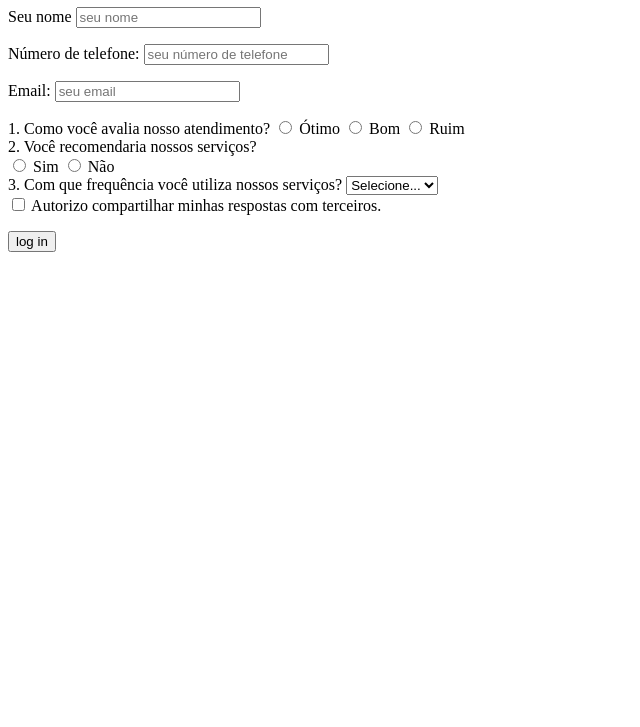
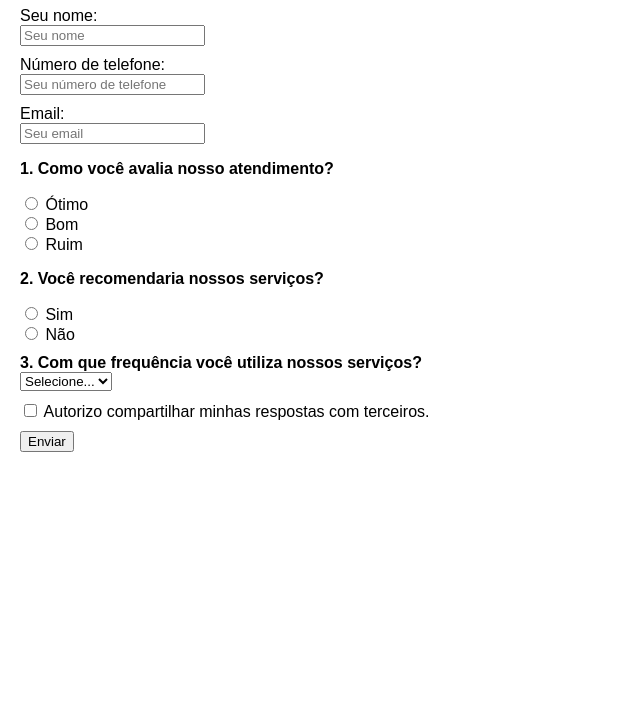
Before and after one commit to henriquesamuel332/formulario.html, a plain HTML site: page formulario.html/index.html in a window 1280 px wide. Shown: the part 73-800 px from the top of the page, without its empty margins (0-640 px from the left). Drawn offline with Linux system fonts and the light colour scheme.

Commit message:
Update index.html

```diff
--- a/formulario.html/index.html
+++ b/formulario.html/index.html
@@ -3,54 +3,68 @@
 <head>
     <meta charset="UTF-8">
     <meta name="viewport" content="width=device-width, initial-scale=1.0">
-    <title>Document</title>
+    <title>Formulários</title>
+    <style>
+        body {
+            font-family: Arial, sans-serif;
+            margin: 20px;
+        }
+        .radio-group, .checkbox-group {
+            margin: 10px 0;
+        }
+        form > p {
+            margin: 10px 0;
+        }
+    </style>
 </head>
 <body>
     <h1>Formulários</h1>
+
+    <form action="index.html" method="post">
         <p>
-    <form action="index.html" method="post">
-
-        <label>Seu nome</label>
-        <input type="text" placeholder="seu nome">
-    <p>
-      <label>Número de telefone:</label>
-      <input type="text" placeholder="seu número de telefone">
+            <label for="nome">Seu nome:</label><br>
+            <input type="text" id="nome" name="nome" placeholder="Seu nome" required>
         </p>
 
         <p>
-      <label>Email:</label>
-        <input type="text" placeholder="seu email" >
+            <label for="telefone">Número de telefone:</label><br>
+            <input type="text" id="telefone" name="telefone" placeholder="Seu número de telefone" required>
+        </p>
+
+        <p>
+            <label for="email">Email:</label><br>
+            <input type="email" id="email" name="email" placeholder="Seu email" required>
         </p>
 
         <div class="radio-group">
-            <label>1. Como você avalia nosso atendimento?</label>
-          <label><input type="radio" name="atendimento" value="otimo" required> Ótimo</label>
-          <label><input type="radio" name="atendimento" value="bom"> Bom</label>
+            <p><strong>1. Como você avalia nosso atendimento?</strong></p>
+            <label><input type="radio" name="atendimento" value="otimo" required> Ótimo</label><br>
+            <label><input type="radio" name="atendimento" value="bom"> Bom</label><br>
             <label><input type="radio" name="atendimento" value="ruim"> Ruim</label>
         </div>
 
-        <label>2. Você recomendaria nossos serviços?</label>
         <div class="radio-group">
-          <label><input type="radio" name="recomendacao" value="sim" required> Sim</label>
+            <p><strong>2. Você recomendaria nossos serviços?</strong></p>
+            <label><input type="radio" name="recomendacao" value="sim" required> Sim</label><br>
             <label><input type="radio" name="recomendacao" value="nao"> Não</label>
         </div>
 
-        <label for="frequencia">3. Com que frequência você utiliza nossos serviços?</label>
+        <p>
+            <label for="frequencia"><strong>3. Com que frequência você utiliza nossos serviços?</strong></label><br>
             <select id="frequencia" name="frequencia" required>
                 <option value="">Selecione...</option>
                 <option value="sempre">Sempre</option>
                 <option value="as_vezes">Às vezes</option>
                 <option value="raro">Raramente</option>
             </select>
+        </p>
 
         <div class="checkbox-group">
             <label><input type="checkbox" name="compartilhar" value="sim"> Autorizo compartilhar minhas respostas com terceiros.</label>
         </div>
-      </fieldset>
 
-         </p>
         <p>
-        <input type="submit" value="log in">
+            <input type="submit" value="Enviar">
         </p>
     </form>
 </body>
```
Lines whose indentation alone changed are shown as unchanged.
